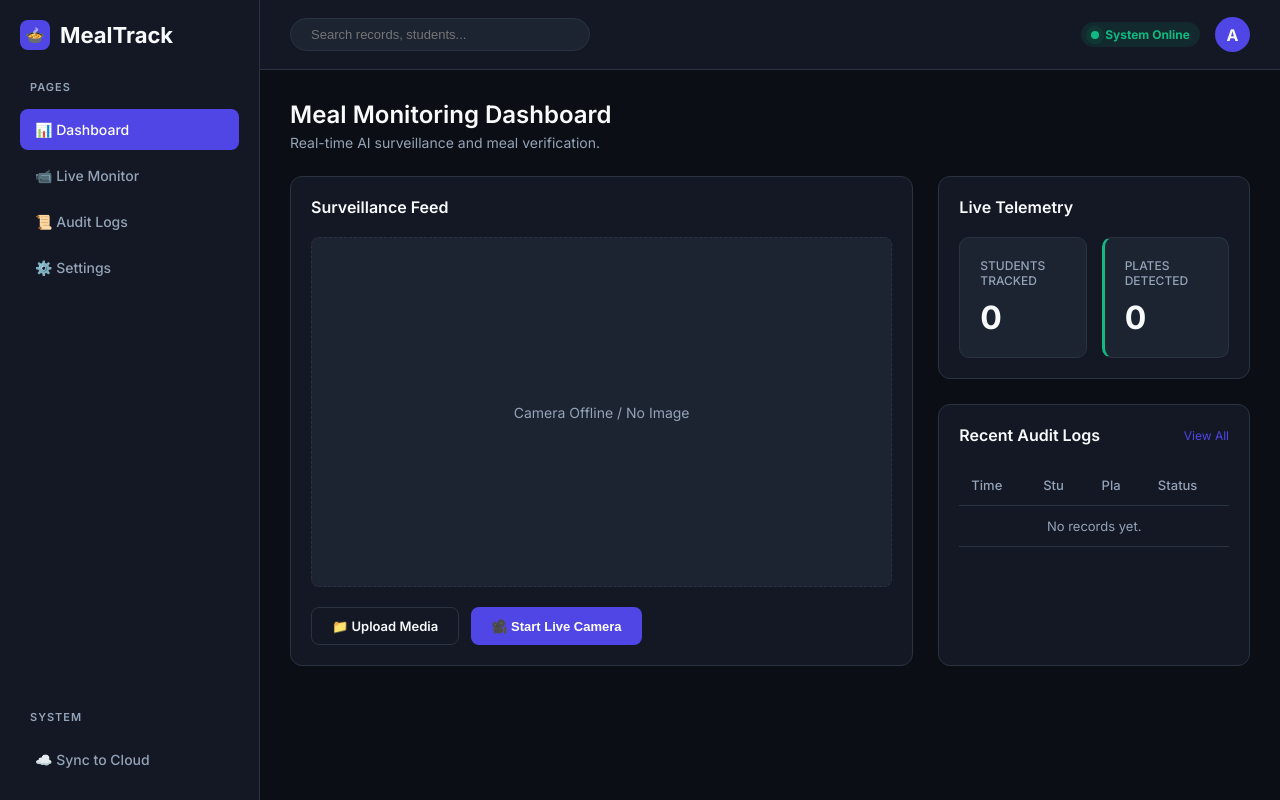
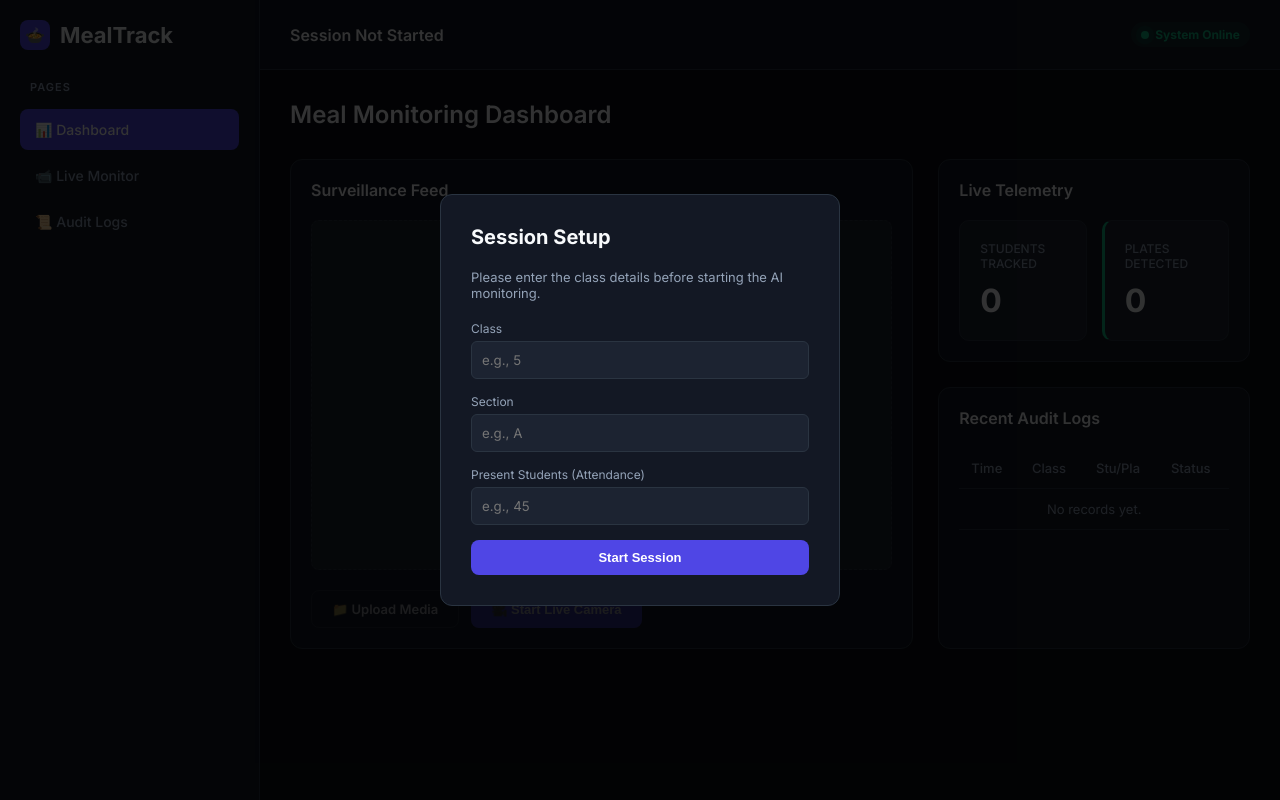
Before and after one commit to goswamiatul567-tech/mini-project, a Flask app: page / in a window 1280 px wide. Run offline with Flask 3, Linux system fonts and the light colour scheme; data that the repository does not hold is empty.

Commit message:
Added class/section setup modal and database integration

```diff
--- a/app.py
+++ b/app.py
@@ -6,7 +6,6 @@ from utils.detector import process_frame
 from database.db import init_db, verify_and_save, get_records, sync_to_cloud
 
 app = Flask(__name__)
-
 init_db()
 UPLOAD_FOLDER = os.path.join("static", "uploads")
 os.makedirs(UPLOAD_FOLDER, exist_ok=True)
@@ -21,6 +20,11 @@ def upload():
     if "image" not in request.files:
         return jsonify({"error": "No image uploaded"}), 400
 
+    # Get the new form data
+    class_name = request.form.get("class_name", "Unknown")
+    section = request.form.get("section", "Unknown")
+    attendance = int(request.form.get("attendance", 0))
+
     file = request.files["image"]
     npimg = np.frombuffer(file.read(), np.uint8)
     image = cv2.imdecode(npimg, cv2.IMREAD_COLOR)
@@ -33,7 +37,7 @@ def upload():
     out_path = os.path.join(UPLOAD_FOLDER, "latest.jpg")
     cv2.imwrite(out_path, annotated_img)
 
-    status = verify_and_save(counts["students"], counts["plates"], 50)
+    status = verify_and_save(class_name, section, counts["students"], counts["plates"], attendance)
 
     return jsonify({
         "success": True,
@@ -45,7 +49,6 @@ def upload():
 
 @app.route("/live_frame", methods=["POST"])
 def live_frame():
-    """Receives a frame from the live camera and runs tracking."""
     if "frame" not in request.files:
         return jsonify({"error": "No frame"}), 400
 
@@ -53,10 +56,8 @@ def live_frame():
     npimg = np.frombuffer(file.read(), np.uint8)
     image = cv2.imdecode(npimg, cv2.IMREAD_COLOR)
 
-    # Run AI with is_live=True (Activates the Tracker!)
     counts, annotated_img = process_frame(image, is_live=True)
 
-    # Save the annotated frame just for the UI to see
     out_path = os.path.join(UPLOAD_FOLDER, "live.jpg")
     cv2.imwrite(out_path, annotated_img)
 
@@ -69,14 +70,16 @@ def live_frame():
 
 @app.route("/finish_live", methods=["POST"])
 def finish_live():
-    """Saves the final live tracking count to the database."""
     data = request.json
     students = data.get("students", 0)
     plates = data.get("plates", 0)
+    class_name = data.get("class_name", "Unknown")
+    section = data.get("section", "Unknown")
+    attendance = data.get("attendance", 0)
 
-    status = verify_and_save(students, plates, 50)
+    status = verify_and_save(class_name, section, students, plates, attendance)
 
-    # Reset the tracker for the next session
+    # Reset tracker
     from utils.tracker import tracker
     tracker.tracks.clear()
     tracker.next_id = 1
@@ -85,10 +88,8 @@ def finish_live():
 
 @app.route("/api/sync", methods=["POST"])
 def sync_offline():
-    success = sync_to_cloud()
-    if success:
-        return jsonify({"success": True, "message": "Synced!"})
-    return jsonify({"success": False}), 500
+    sync_to_cloud()
+    return jsonify({"success": True, "message": "Synced!"})
 
 if __name__ == "__main__":
     app.run(host="0.0.0.0", port=5000, debug=True)
--- a/templates/index.html
+++ b/templates/index.html
@@ -7,238 +7,149 @@
     <link href="https://fonts.googleapis.com/css2?family=Inter:wght@400;500;600;700&display=swap" rel="stylesheet">
     <style>
         :root {
-            --bg-dark: #0b0e14;
-            --bg-panel: #131824;
-            --bg-card: #1c2331;
-            --primary: #4f46e5;
-            --primary-hover: #6366f1;
-            --success: #10b981;
-            --danger: #ef4444;
-            --warning: #f59e0b;
-            --text-main: #f8fafc;
-            --text-muted: #94a3b8;
-            --border: #2a3441;
+            --bg-dark: #0b0e14; --bg-panel: #131824; --bg-card: #1c2331;
+            --primary: #4f46e5; --primary-hover: #6366f1;
+            --success: #10b981; --danger: #ef4444; --warning: #f59e0b;
+            --text-main: #f8fafc; --text-muted: #94a3b8; --border: #2a3441;
         }
-
         * { box-sizing: border-box; margin: 0; padding: 0; }
-
-        body {
-            font-family: 'Inter', sans-serif;
-            background-color: var(--bg-dark);
-            color: var(--text-main);
-            display: flex;
-            height: 100vh;
-            overflow: hidden;
-        }
+        body { font-family: 'Inter', sans-serif; background-color: var(--bg-dark); color: var(--text-main); display: flex; height: 100vh; overflow: hidden; }
 
         /* Sidebar */
-        .sidebar {
-            width: 260px;
-            background-color: var(--bg-panel);
-            border-right: 1px solid var(--border);
-            padding: 20px;
-            display: flex;
-            flex-direction: column;
-            gap: 30px;
-        }
-
+        .sidebar { width: 260px; background-color: var(--bg-panel); border-right: 1px solid var(--border); padding: 20px; display: flex; flex-direction: column; gap: 30px; }
         .logo { font-size: 22px; font-weight: 700; display: flex; align-items: center; gap: 10px; }
         .logo-icon { width: 30px; height: 30px; background: var(--primary); border-radius: 8px; display: flex; align-items: center; justify-content: center; font-size: 16px; }
-
         .nav-section { display: flex; flex-direction: column; gap: 5px; }
         .nav-title { font-size: 11px; text-transform: uppercase; color: var(--text-muted); font-weight: 600; letter-spacing: 1px; margin-bottom: 10px; padding-left: 10px; }
-        .nav-item {
-            padding: 12px 15px;
-            border-radius: 8px;
-            color: var(--text-muted);
-            text-decoration: none;
-            font-size: 14px;
-            font-weight: 500;
-            display: flex;
-            align-items: center;
-            gap: 12px;
-            cursor: pointer;
-            transition: 0.2s;
-        }
+        .nav-item { padding: 12px 15px; border-radius: 8px; color: var(--text-muted); text-decoration: none; font-size: 14px; font-weight: 500; display: flex; align-items: center; gap: 12px; cursor: pointer; transition: 0.2s; }
         .nav-item:hover, .nav-item.active { background-color: var(--primary); color: white; }
 
         /* Main Content */
-        .main-content {
-            flex: 1;
-            display: flex;
-            flex-direction: column;
-            overflow-y: auto;
-        }
-
-        /* Top Navbar */
-        .topbar {
-            height: 70px;
-            background-color: var(--bg-panel);
-            border-bottom: 1px solid var(--border);
-            display: flex;
-            align-items: center;
-            justify-content: space-between;
-            padding: 0 30px;
-        }
-        .search-bar {
-            background-color: var(--bg-card);
-            border: 1px solid var(--border);
-            border-radius: 20px;
-            padding: 8px 20px;
-            color: var(--text-muted);
-            width: 300px;
-            font-size: 13px;
-        }
+        .main-content { flex: 1; display: flex; flex-direction: column; overflow-y: auto; }
+        .topbar { height: 70px; background-color: var(--bg-panel); border-bottom: 1px solid var(--border); display: flex; align-items: center; justify-content: space-between; padding: 0 30px; }
         .user-profile { display: flex; align-items: center; gap: 15px; }
-        .avatar { width: 35px; height: 35px; background: var(--primary); border-radius: 50%; display: flex; align-items: center; justify-content: center; font-weight: bold; }
         .sys-status { display: flex; align-items: center; gap: 6px; font-size: 12px; color: var(--success); background: rgba(16, 185, 129, 0.1); padding: 5px 10px; border-radius: 20px; font-weight: bold; }
         .dot { width: 8px; height: 8px; background-color: var(--success); border-radius: 50%; animation: pulse 1.5s infinite; }
         @keyframes pulse { 0% { box-shadow: 0 0 0 0 rgba(16, 185, 129, 0.7); } 70% { box-shadow: 0 0 0 6px rgba(16, 185, 129, 0); } 100% { box-shadow: 0 0 0 0 rgba(16, 185, 129, 0); } }
 
         /* Page Content */
         .page-content { padding: 30px; display: flex; flex-direction: column; gap: 25px; }
-        .page-title { font-size: 24px; font-weight: 600; margin-bottom: 5px; }
-
-        /* Grid Layout */
         .dashboard-grid { display: grid; grid-template-columns: 2fr 1fr; gap: 25px; }
         @media (max-width: 1024px) { .dashboard-grid { grid-template-columns: 1fr; } }
-
-        /* Panels */
         .panel { background-color: var(--bg-panel); border: 1px solid var(--border); border-radius: 12px; padding: 20px; }
-        .panel-header { display: flex; justify-content: space-between; align-items: center; margin-bottom: 20px; }
-        .panel-title { font-size: 16px; font-weight: 600; }
+        .panel-title { font-size: 16px; font-weight: 600; margin-bottom: 20px; }
 
         /* Media Box */
-        .media-box {
-            width: 100%;
-            min-height: 350px;
-            background: var(--bg-card);
-            border-radius: 8px;
-            display: flex;
-            align-items: center;
-            justify-content: center;
-            overflow: hidden;
-            position: relative;
-            border: 1px dashed var(--border);
-        }
+        .media-box { width: 100%; min-height: 350px; background: var(--bg-card); border-radius: 8px; display: flex; align-items: center; justify-content: center; overflow: hidden; position: relative; border: 1px dashed var(--border); }
         .media-box video, .media-box img { width: 100%; height: auto; display: none; object-fit: cover; }
         .media-box p { color: var(--text-muted); font-size: 14px; position: absolute; }
 
         /* Buttons */
         .btn-group { display: flex; gap: 12px; margin-top: 20px; }
-        .btn {
-            padding: 10px 20px;
-            border: none;
-            border-radius: 8px;
-            cursor: pointer;
-            font-size: 13px;
-            font-weight: 600;
-            display: flex;
-            align-items: center;
-            justify-content: center;
-            gap: 8px;
-            transition: 0.2s;
-        }
+        .btn { padding: 10px 20px; border: none; border-radius: 8px; cursor: pointer; font-size: 13px; font-weight: 600; display: flex; align-items: center; justify-content: center; gap: 8px; transition: 0.2s; }
         .btn-primary { background: var(--primary); color: white; }
-        .btn-primary:hover { background: var(--primary-hover); }
         .btn-outline { background: transparent; border: 1px solid var(--border); color: var(--text-main); }
-        .btn-outline:hover { background: var(--bg-card); }
         .btn-danger { background: rgba(239, 68, 68, 0.1); color: var(--danger); border: 1px solid rgba(239, 68, 68, 0.2); display: none; }
-        .btn-danger:hover { background: rgba(239, 68, 68, 0.2); }
 
         /* Stats */
         .stats-grid { display: grid; grid-template-columns: 1fr 1fr; gap: 15px; }
         .stat-card { background: var(--bg-card); padding: 20px; border-radius: 10px; border: 1px solid var(--border); }
         .stat-title { font-size: 12px; color: var(--text-muted); margin-bottom: 10px; font-weight: 500; }
-        .stat-value { font-size: 32px; font-weight: 700; color: var(--text-main); }
+        .stat-value { font-size: 32px; font-weight: 700; }
 
         /* Table */
         .table-container { margin-top: 20px; overflow-x: auto; }
         table { width: 100%; border-collapse: collapse; font-size: 13px; }
         th { text-align: left; padding: 12px; color: var(--text-muted); font-weight: 500; border-bottom: 1px solid var(--border); }
-        td { padding: 12px; border-bottom: 1px solid var(--border); color: var(--text-main); }
-        tr:hover td { background-color: rgba(255, 255, 255, 0.02); }
-
+        td { padding: 12px; border-bottom: 1px solid var(--border); }
         .badge { padding: 4px 8px; border-radius: 4px; font-size: 11px; font-weight: 600; }
         .badge-error { background: rgba(239, 68, 68, 0.1); color: var(--danger); }
         .badge-success { background: rgba(16, 185, 129, 0.1); color: var(--success); }
         .badge-warning { background: rgba(245, 158, 11, 0.1); color: var(--warning); }
+
+        /* Modal Setup */
+        .modal-overlay { position: fixed; top: 0; left: 0; width: 100%; height: 100%; background: rgba(0,0,0,0.8); display: flex; align-items: center; justify-content: center; z-index: 1000; }
+        .modal-box { background: var(--bg-panel); padding: 30px; border-radius: 12px; width: 100%; max-width: 400px; border: 1px solid var(--border); }
+        .modal-box h2 { margin-bottom: 20px; font-size: 20px; }
+        .form-group { margin-bottom: 15px; }
+        .form-group label { display: block; font-size: 12px; color: var(--text-muted); margin-bottom: 5px; }
+        .form-group input { width: 100%; padding: 10px; background: var(--bg-card); border: 1px solid var(--border); border-radius: 6px; color: white; font-family: inherit; }
+        .form-group input:focus { outline: none; border-color: var(--primary); }
     </style>
 </head>
 <body>
 
+    <!-- Setup Modal -->
+    <div class="modal-overlay" id="setupModal">
+        <div class="modal-box">
+            <h2>Session Setup</h2>
+            <p style="font-size: 13px; color: var(--text-muted); margin-bottom: 20px;">Please enter the class details before starting the AI monitoring.</p>
+
+            <div class="form-group">
+                <label>Class</label>
+                <input type="text" id="inputClass" placeholder="e.g., 5" required>
+            </div>
+            <div class="form-group">
+                <label>Section</label>
+                <input type="text" id="inputSection" placeholder="e.g., A" required>
+            </div>
+            <div class="form-group">
+                <label>Present Students (Attendance)</label>
+                <input type="number" id="inputAttendance" placeholder="e.g., 45" required>
+            </div>
+
+            <button class="btn btn-primary" style="width: 100%; margin-top: 10px;" onclick="startSession()">Start Session</button>
+        </div>
+    </div>
+
     <!-- Sidebar -->
     <div class="sidebar">
-        <div class="logo">
-            <div class="logo-icon">🍲</div>
-            MealTrack
-        </div>
-
+        <div class="logo"><div class="logo-icon">🍲</div>MealTrack</div>
         <div class="nav-section">
             <div class="nav-title">Pages</div>
             <a class="nav-item active">📊 Dashboard</a>
             <a class="nav-item">📹 Live Monitor</a>
             <a class="nav-item">📜 Audit Logs</a>
-            <a class="nav-item">⚙️ Settings</a>
-        </div>
-
-        <div class="nav-section" style="margin-top: auto;">
-            <div class="nav-title">System</div>
-            <a class="nav-item" onclick="syncData()">☁️ Sync to Cloud</a>
         </div>
     </div>
 
     <!-- Main Content -->
     <div class="main-content">
-
-        <!-- Topbar -->
         <div class="topbar">
-            <input type="text" class="search-bar" placeholder="Search records, students...">
+            <div style="font-weight: 600;" id="sessionInfo">Session Not Started</div>
             <div class="user-profile">
                 <div class="sys-status"><div class="dot"></div> System Online</div>
-                <div class="avatar">A</div>
             </div>
         </div>
 
-        <!-- Page Content -->
         <div class="page-content">
             <div>
-                <h1 class="page-title">Meal Monitoring Dashboard</h1>
-                <p style="color: var(--text-muted); font-size: 14px;">Real-time AI surveillance and meal verification.</p>
+                <h1 style="font-size: 24px; font-weight: 600; margin-bottom: 5px;">Meal Monitoring Dashboard</h1>
             </div>
 
             <div class="dashboard-grid">
 
                 <!-- Left: Camera Feed -->
                 <div class="panel">
-                    <div class="panel-header">
-                        <div class="panel-title">Surveillance Feed</div>
-                    </div>
-
+                    <div class="panel-title">Surveillance Feed</div>
                     <div class="media-box">
                         <p id="placeholderText">Camera Offline / No Image</p>
                         <video id="videoFeed" autoplay playsinline></video>
                         <canvas id="canvasFeed" style="display:none;"></canvas>
                         <img id="resultImage" src="" alt="AI Result">
                     </div>
-
                     <div class="btn-group">
-                        <label for="fileInput" class="btn btn-outline">📁 Upload Media</label>
+                        <label for="fileInput" class="btn btn-outline" id="uploadBtn" style="opacity: 0.5; pointer-events: none;">📁 Upload Media</label>
                         <input type="file" id="fileInput" accept="image/*" style="display:none;">
-
-                        <button id="startLiveBtn" class="btn btn-primary">🎥 Start Live Camera</button>
+                        <button id="startLiveBtn" class="btn btn-primary" style="opacity: 0.5; pointer-events: none;">🎥 Start Live Camera</button>
                         <button id="stopLiveBtn" class="btn btn-danger">⏹ Stop & Save</button>
                     </div>
                 </div>
 
                 <!-- Right: Stats & Logs -->
                 <div style="display: flex; flex-direction: column; gap: 25px;">
-
-                    <!-- Stats -->
                     <div class="panel">
-                        <div class="panel-header">
-                            <div class="panel-title">Live Telemetry</div>
-                        </div>
+                        <div class="panel-title">Live Telemetry</div>
                         <div class="stats-grid">
                             <div class="stat-card">
                                 <div class="stat-title">STUDENTS TRACKED</div>
@@ -252,19 +163,15 @@
                         <div id="statusBox" style="margin-top: 15px; padding: 12px; border-radius: 6px; font-size: 13px; font-weight: 600; text-align: center; display: none;"></div>
                     </div>
 
-                    <!-- Logs -->
                     <div class="panel" style="flex: 1;">
-                        <div class="panel-header">
-                            <div class="panel-title">Recent Audit Logs</div>
-                            <a href="#" style="color: var(--primary); font-size: 12px; text-decoration: none;">View All</a>
-                        </div>
+                        <div class="panel-title">Recent Audit Logs</div>
                         <div class="table-container">
                             <table>
                                 <thead>
                                     <tr>
                                         <th>Time</th>
-                                        <th>Stu</th>
-                                        <th>Pla</th>
+                                        <th>Class</th>
+                                        <th>Stu/Pla</th>
                                         <th>Status</th>
                                     </tr>
                                 </thead>
@@ -272,15 +179,15 @@
                                     {% for row in records %}
                                     <tr>
                                         <td>{{ row[1][11:16] }}</td>
-                                        <td>{{ row[2] }}</td>
-                                        <td>{{ row[3] }}</td>
+                                        <td>{{ row[2] }}-{{ row[3] }}</td>
+                                        <td>{{ row[4] }} / {{ row[5] }}</td>
                                         <td>
-                                            {% if 'ERROR' in row[5] %}
-                                                <span class="badge badge-error">{{ row[5] }}</span>
-                                            {% elif 'VERIFIED' in row[5] %}
-                                                <span class="badge badge-success">{{ row[5] }}</span>
+                                            {% if 'ERROR' in row[7] %}
+                                                <span class="badge badge-error">{{ row[7] }}</span>
+                                            {% elif 'VERIFIED' in row[7] %}
+                                                <span class="badge badge-success">{{ row[7] }}</span>
                                             {% else %}
-                                                <span class="badge badge-warning">{{ row[5] }}</span>
+                                                <span class="badge badge-warning">{{ row[7] }}</span>
                                             {% endif %}
                                         </td>
                                     </tr>
@@ -291,7 +198,6 @@
                             </table>
                         </div>
                     </div>
-
                 </div>
             </div>
         </div>
@@ -304,9 +210,36 @@
     const placeholder = document.getElementById('placeholderText');
     const startBtn = document.getElementById('startLiveBtn');
     const stopBtn = document.getElementById('stopLiveBtn');
+    const uploadBtn = document.getElementById('uploadBtn');
     let liveInterval;
 
-    // Image Upload
+    // Session Variables
+    let currentClass = "";
+    let currentSection = "";
+    let currentAttendance = 0;
+
+    // 1. Start Session (Modal)
+    function startSession() {
+        currentClass = document.getElementById('inputClass').value;
+        currentSection = document.getElementById('inputSection').value;
+        currentAttendance = document.getElementById('inputAttendance').value;
+
+        if(!currentClass || !currentSection || !currentAttendance) {
+            alert("Please fill all fields!");
+            return;
+        }
+
+        document.getElementById('setupModal').style.display = 'none';
+        document.getElementById('sessionInfo').innerText = `Active Session: Class ${currentClass}-${currentSection} (Att: ${currentAttendance})`;
+
+        // Enable buttons
+        startBtn.style.opacity = '1';
+        startBtn.style.pointerEvents = 'auto';
+        uploadBtn.style.opacity = '1';
+        uploadBtn.style.pointerEvents = 'auto';
+    }
+
+    // 2. Image Upload
     document.getElementById('fileInput').addEventListener('change', function(event) {
         const file = event.target.files[0];
         if (!file) return;
@@ -317,16 +250,18 @@
 
         const formData = new FormData();
         formData.append('image', file);
+        formData.append('class_name', currentClass);
+        formData.append('section', currentSection);
+        formData.append('attendance', currentAttendance);
 
         fetch('/upload', { method: 'POST', body: formData })
         .then(res => res.json())
         .then(data => {
             if (data.success) updateUI(data);
-            else alert("Error: " + data.error);
         });
     });
 
-    // Live Camera
+    // 3. Live Camera
     startBtn.addEventListener('click', async () => {
         try {
             const stream = await navigator.mediaDevices.getUserMedia({ video: { facingMode: "environment" } });
@@ -353,10 +288,10 @@
                 }, 'image/jpeg');
             }, 1500);
 
-        } catch (err) { alert("Camera access denied: " + err.message); }
+        } catch (err) { alert("Camera denied: " + err.message); }
     });
 
-    // Stop Live
+    // 4. Stop Live
     stopBtn.addEventListener('click', () => {
         clearInterval(liveInterval);
         video.srcObject.getTracks().forEach(track => track.stop());
@@ -369,17 +304,13 @@
             headers: { 'Content-Type': 'application/json' },
             body: JSON.stringify({
                 students: parseInt(document.getElementById('studentCount').innerText),
-                plates: parseInt(document.getElementById('plateCount').innerText)
+                plates: parseInt(document.getElementById('plateCount').innerText),
+                class_name: currentClass,
+                section: currentSection,
+                attendance: currentAttendance
             })
         }).then(() => window.location.reload());
     });
-
-    // Sync Data
-    function syncData() {
-        fetch('/api/sync', { method: 'POST' })
-        .then(res => res.json())
-        .then(data => { alert(data.message); window.location.reload(); });
-    }
 
     // UI Update
     function updateUI(data, isLive = false) {
```
Also changed, not shown: database/db.py (+13 -16 lines).
